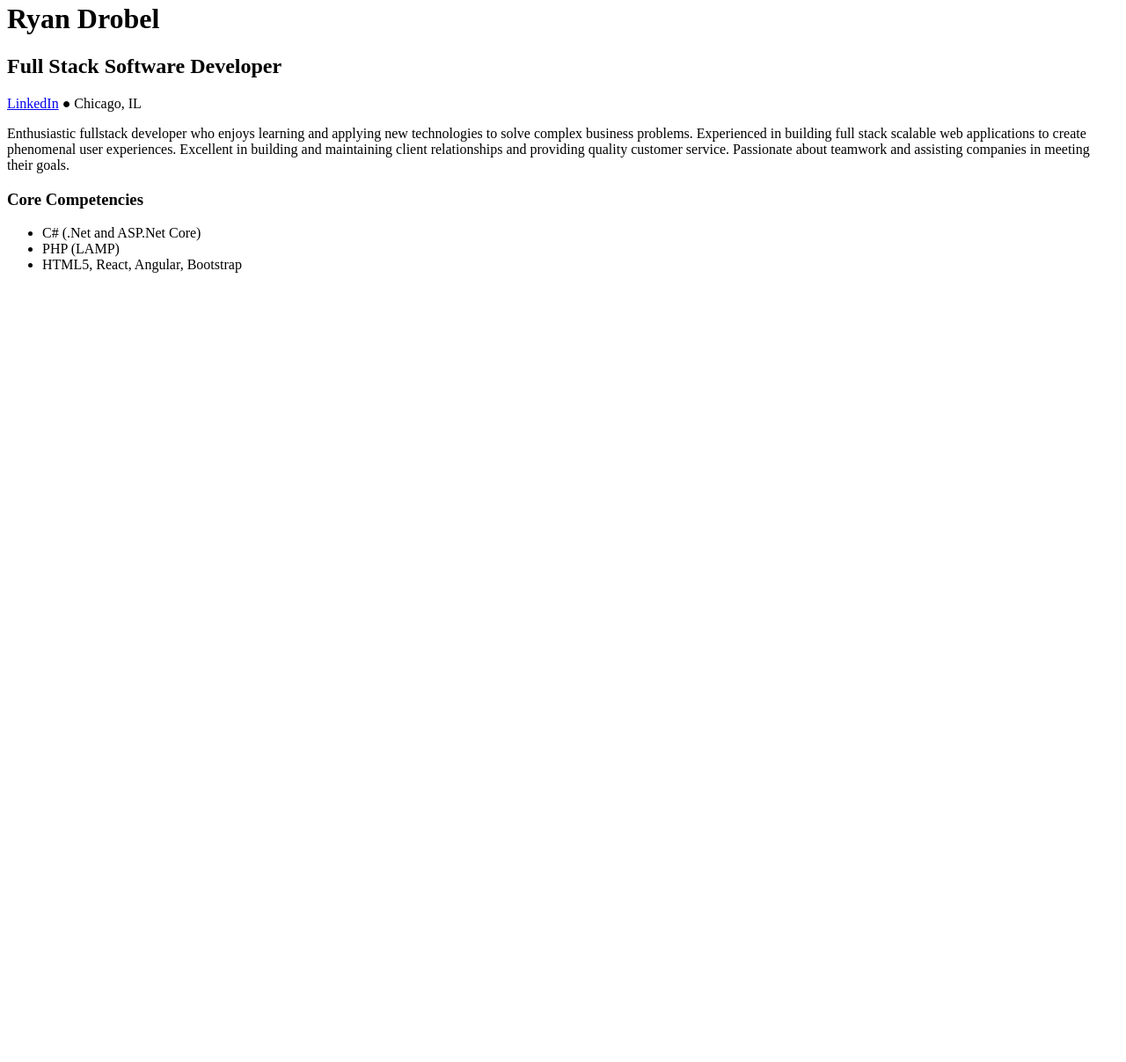
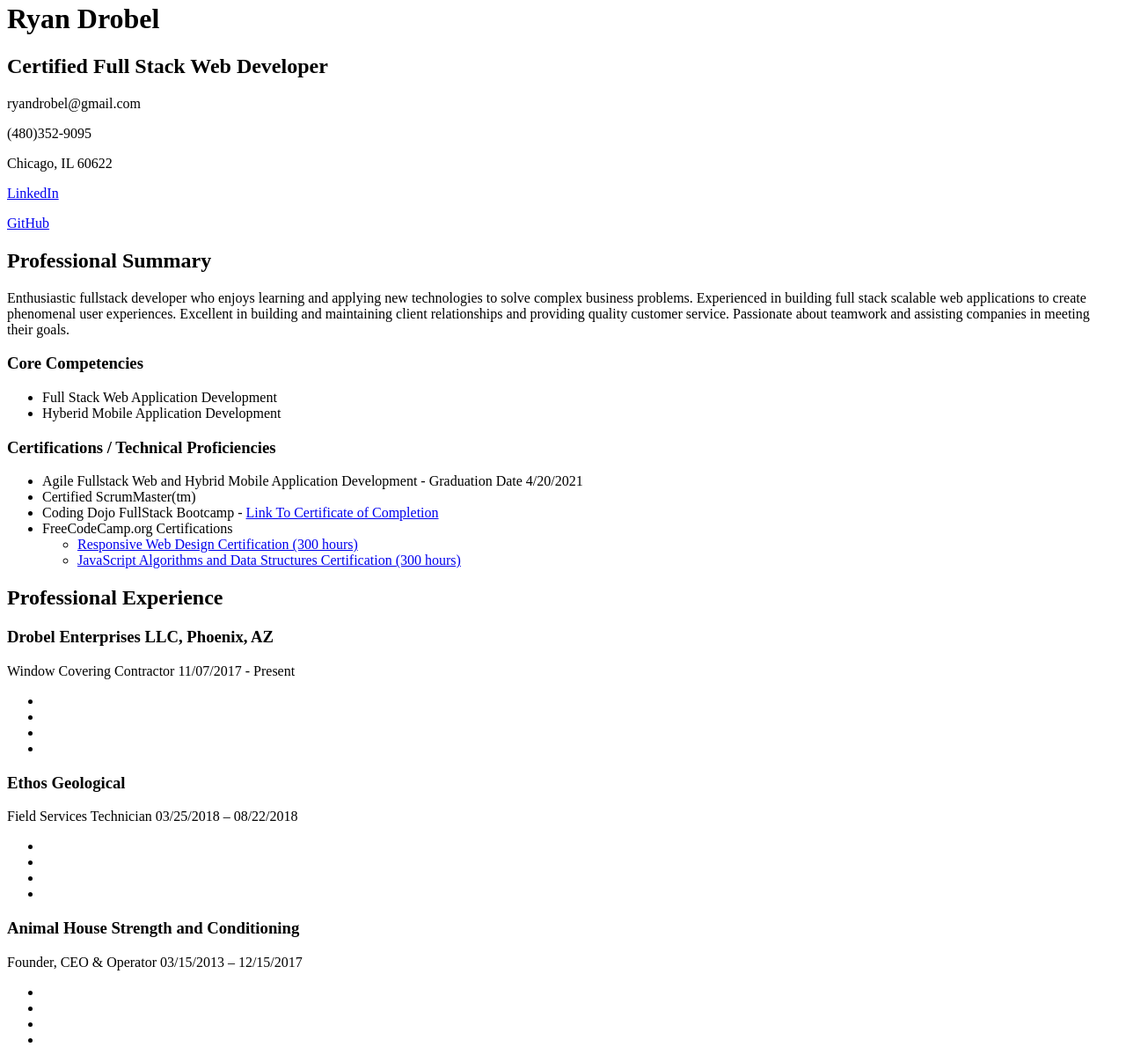
Before and after one commit to ryandrobel/ryandrobel.github.io, a plain HTML site: page resume.html in a window 1280 px wide. Shown: the part 88-1295 px from the top of the page at 88% size. Before the commit the page ends 800 px from the top, so only its background shows below. Drawn offline with Linux system fonts and the light colour scheme.

Commit message:
Update to portoflio site

```diff
--- a/resume.html
+++ b/resume.html
@@ -1,10 +1,12 @@
 <!DOCTYPE html>
 <html lang="en">
+
 <head>
     <meta charset="UTF-8">
     <meta name="viewport" content="width=device-width, initial-scale=1.0">
     <title>Resume</title>
 </head>
+
 <body>
     <nav>
         <ul>
@@ -13,24 +15,95 @@
             <li><a href="contact.html">Contact</a></li>
         </ul>
     </nav>
+    <div>
         <h1>Ryan Drobel</h1>
-      <h2>Full Stack Software Developer</h2>
-<div>
-  <a href="https://www.linkedin.com/in/ryan-drobel-40b59934/" target="_blank" rel="noopener">LinkedIn</a>
-  &#x25CF;
-  Chicago, IL
+        <h2>Certified Full Stack Web Developer</h2>
+        <p>ryandrobel@gmail.com</p>
+        <p>(480)352-9095</p>
+        <p>Chicago, IL 60622</p>
+        <p><a href="https://www.linkedin.com/in/ryan-drobel-40b59934/" target="_blank" rel="noopener">LinkedIn</a></p>
+        <p><a href="https://www.github.com/ryandrobel" target="_blank" rel="noopener">GitHub</a></p>
+
+
     </div>
     <div>
+        <h2>Professional Summary</h2>
         <p>Enthusiastic fullstack developer who enjoys learning and applying new technologies to solve complex
             business problems. Experienced in building full stack scalable web applications to create phenomenal
             user experiences. Excellent in building and maintaining client relationships and providing quality
             customer service. Passionate about teamwork and assisting companies in meeting their goals.</p>
     </div>
+    <div>
         <h3>Core Competencies</h3>
         <ul>
-    <li>C# (.Net and ASP.Net Core)</li>
-    <li>PHP (LAMP)</li>
-    <li>HTML5, React, Angular, Bootstrap</li>
+            <li>Full Stack Web Application Development</li>
+            <li>Hyberid Mobile Application Development</li>
+
         </ul>
+    </div>
+    <div>
+        <h3>Certifications / Technical Proficiencies</h3>
+        <ul>
+            <li>Agile Fullstack Web and Hybrid Mobile Application Development - Graduation Date 4/20/2021</li>
+            <li>Certified ScrumMaster(tm)</li>
+            <li>Coding Dojo FullStack Bootcamp - <a
+                    href="https://www.linkedin.com/in/ryan-drobel-40b59934/detail/overlay-view/urn:li:fsd_profileTreasuryMedia:(ACoAAAc0lAsBCyTvCYky88tHP03_sFvNZFu64Go,1594929836537)/">Link
+                    To Certificate of Completion</a> </li>
+            <li>FreeCodeCamp.org Certifications
+                <ul>
+                    <li><a
+                            href="https://www.freecodecamp.org/certification/fccdc3f9cf2-4801-48ab-934b-bfa9072c4802/responsive-web-design">Responsive
+                            Web Design Certification (300 hours)</a></li>
+                    <li><a
+                            href="https://www.freecodecamp.org/certification/fccdc3f9cf2-4801-48ab-934b-bfa9072c4802/javascript-algorithms-and-data-structures">JavaScript
+                            Algorithms and Data Structures Certification (300 hours)</a></li>
+                </ul>
+            </li>
+    </div>
+    <div>
+
+        <h2>Professional Experience</h2>
+
+
+        <div>
+            <h3>Drobel Enterprises LLC, Phoenix, AZ</h3>
+            <p>Window Covering Contractor 11/07/2017 - Present</p>
+        </div>
+        <div>
+            <ul>
+                <li></li>
+                <li></li>
+                <li></li>
+                <li></li>
+            </ul>
+        </div>
+        <div>
+            <h3>Ethos Geological</h3>
+            <p>Field Services Technician 03/25/2018 – 08/22/2018</p>
+        </div>
+        <div>
+            <ul>
+                <li></li>
+                <li></li>
+                <li></li>
+                <li></li>
+            </ul>
+        </div>
+
+        <div>
+            <h3>Animal House Strength and Conditioning</h3>
+            <p>Founder, CEO &amp; Operator 03/15/2013 – 12/15/2017</p>
+        </div>
+        <div>
+            <ul>
+                <li></li>
+                <li></li>
+                <li></li>
+                <li></li>
+            </ul>
+        </div>
+    </div>
+
 </body>
+
 </html>
```
Also changed, not shown: contact.html (+2 -2 lines), index.html (+19 -2 lines), thanks.html (+2 -1 lines). Lines whose indentation alone changed are shown as unchanged.
